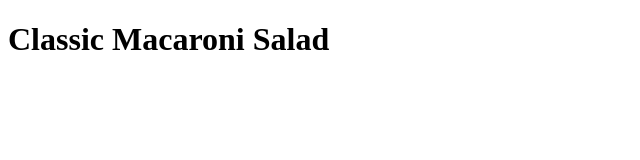
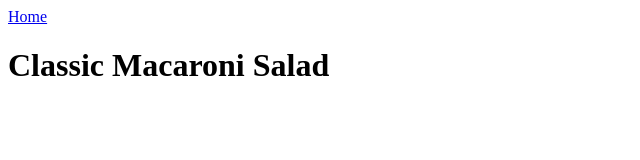
Before and after one commit to dabulu/odin-recipes, a plain HTML site: page recipes/classic-macaroni-salad.html in a window 1280 px wide. Shown: the whole page, without its empty margins (0-640 px from the left). Drawn offline with Linux system fonts and the light colour scheme.

Commit message:
Add link to go back to index page
Add hyperlink to navigate back to index page.

```diff
--- a/recipes/classic-macaroni-salad.html
+++ b/recipes/classic-macaroni-salad.html
@@ -6,6 +6,7 @@
         <title>Recipe for Classic Macaroni Salad</title>
     </head>
     <body>
+        <a href="../index.html" rel="noopener noreferrer">Home</a>
         <h1>Classic Macaroni Salad</h1>
     </body>
 </html>
```
